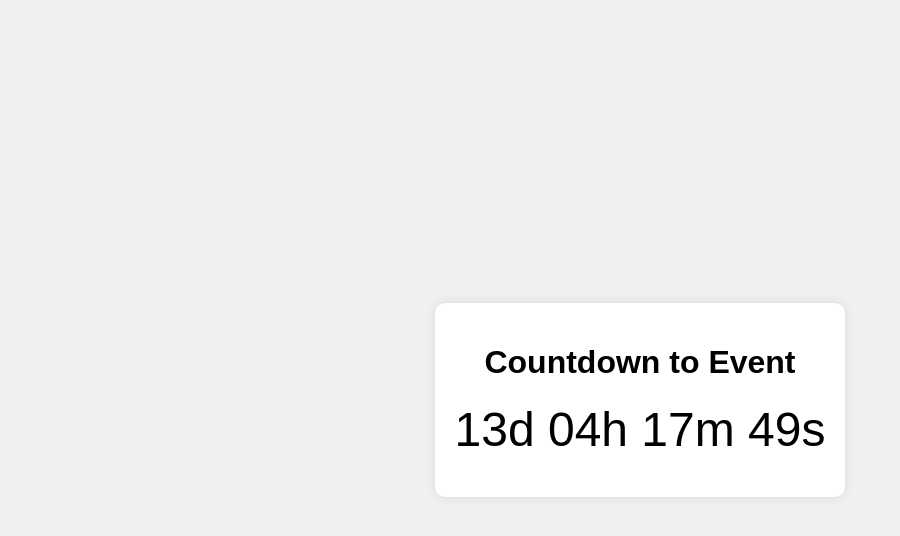
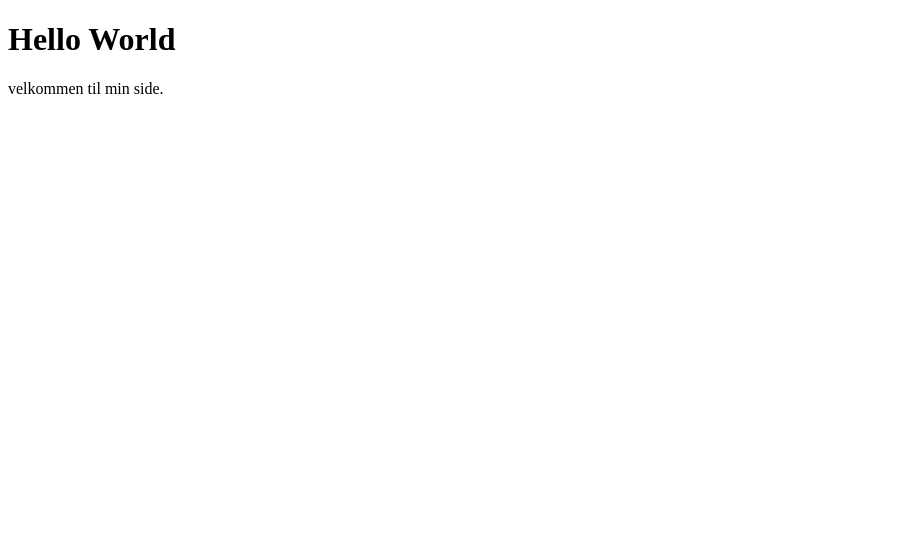
Before and after one commit to mofarhan1/mofarhan1.github.io, a plain HTML site: page index.html in a window 1280 px wide. Shown: the whole page, without its empty margins (0-900 px from the left). Drawn offline with Linux system fonts and the light colour scheme.

Commit message:
Update index.html

```diff
--- a/index.html
+++ b/index.html
@@ -1,82 +1,7 @@
 <!DOCTYPE html>
-<html lang="en">
-<head>
-    <meta charset="UTF-8">
-    <meta name="viewport" content="width=device-width, initial-scale=1.0">
-    <title>Event Countdown Timer</title>
-    <style>
-        body {
-            font-family: Arial, sans-serif;
-            display: flex;
-            justify-content: center;
-            align-items: center;
-            height: 100vh;
-            margin: 0;
-            background-color: #f0f0f0;
-        }
-        .timer-container {
-            text-align: center;
-            background-color: #fff;
-            padding: 20px;
-            border-radius: 10px;
-            box-shadow: 0 0 10px rgba(0, 0, 0, 0.1);
-        }
-        .timer {
-            font-size: 48px;
-            margin: 20px 0;
-        }
-        button {
-            padding: 10px 20px;
-            font-size: 16px;
-            border: none;
-            background-color: #007BFF;
-            color: white;
-            border-radius: 5px;
-            cursor: pointer;
-        }
-        button:hover {
-            background-color: #0056b3;
-        }
-    </style>
-</head>
+<html>
 <body>
-
-<div class="timer-container">
-    <h1>Countdown to Event</h1>
-    <div class="timer" id="timer">00:00:00</div>
-</div>
-
-<script>
-    const eventDate = new Date('October 21, 2024 00:00:00').getTime(); // Target event date
-
-    function updateCountdown() {
-        const now = new Date().getTime(); // Current time
-        const timeLeft = eventDate - now; // Time remaining in milliseconds
-
-        if (timeLeft > 0) {
-            let days = Math.floor(timeLeft / (1000 * 60 * 60 * 24));
-            let hours = Math.floor((timeLeft % (1000 * 60 * 60 * 24)) / (1000 * 60 * 60));
-            let minutes = Math.floor((timeLeft % (1000 * 60 * 60)) / (1000 * 60));
-            let seconds = Math.floor((timeLeft % (1000 * 60)) / 1000);
-
-            // Update the timer display
-            document.getElementById('timer').textContent =
-                days + "d " +
-                String(hours).padStart(2, '0') + "h " +
-                String(minutes).padStart(2, '0') + "m " +
-                String(seconds).padStart(2, '0') + "s ";
-        } else {
-            // Event has passed
-            document.getElementById('timer').textContent = "The event has started!";
-        }
-    }
-
-    // Update the countdown every second
-    setInterval(updateCountdown, 1000);
-
-    // Initial call to display the countdown immediately
-    updateCountdown();
-</script>
-
+<h1>Hello World</h1>
+<p>velkommen til min side.</p>
 </body>
 </html>
```
